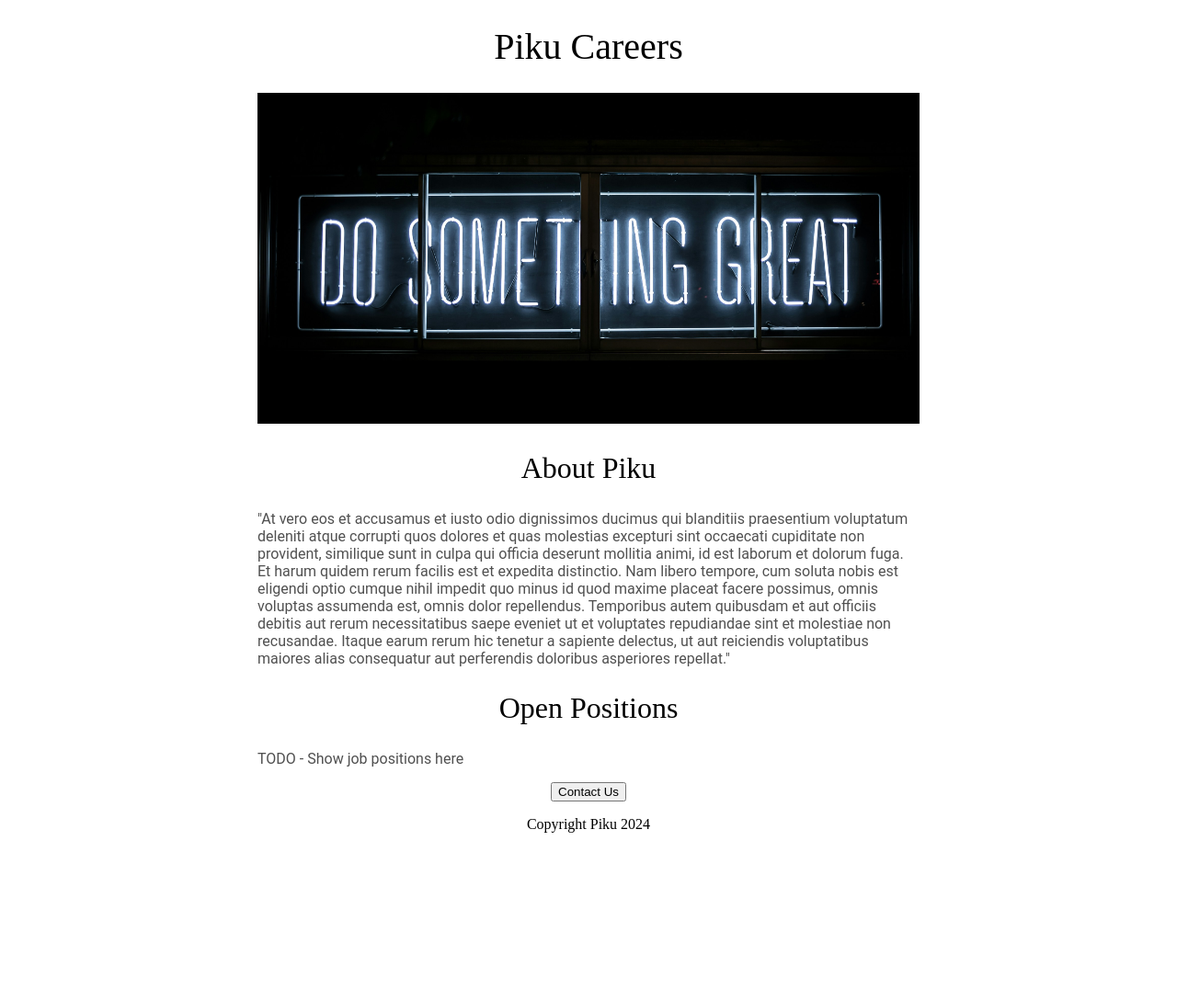
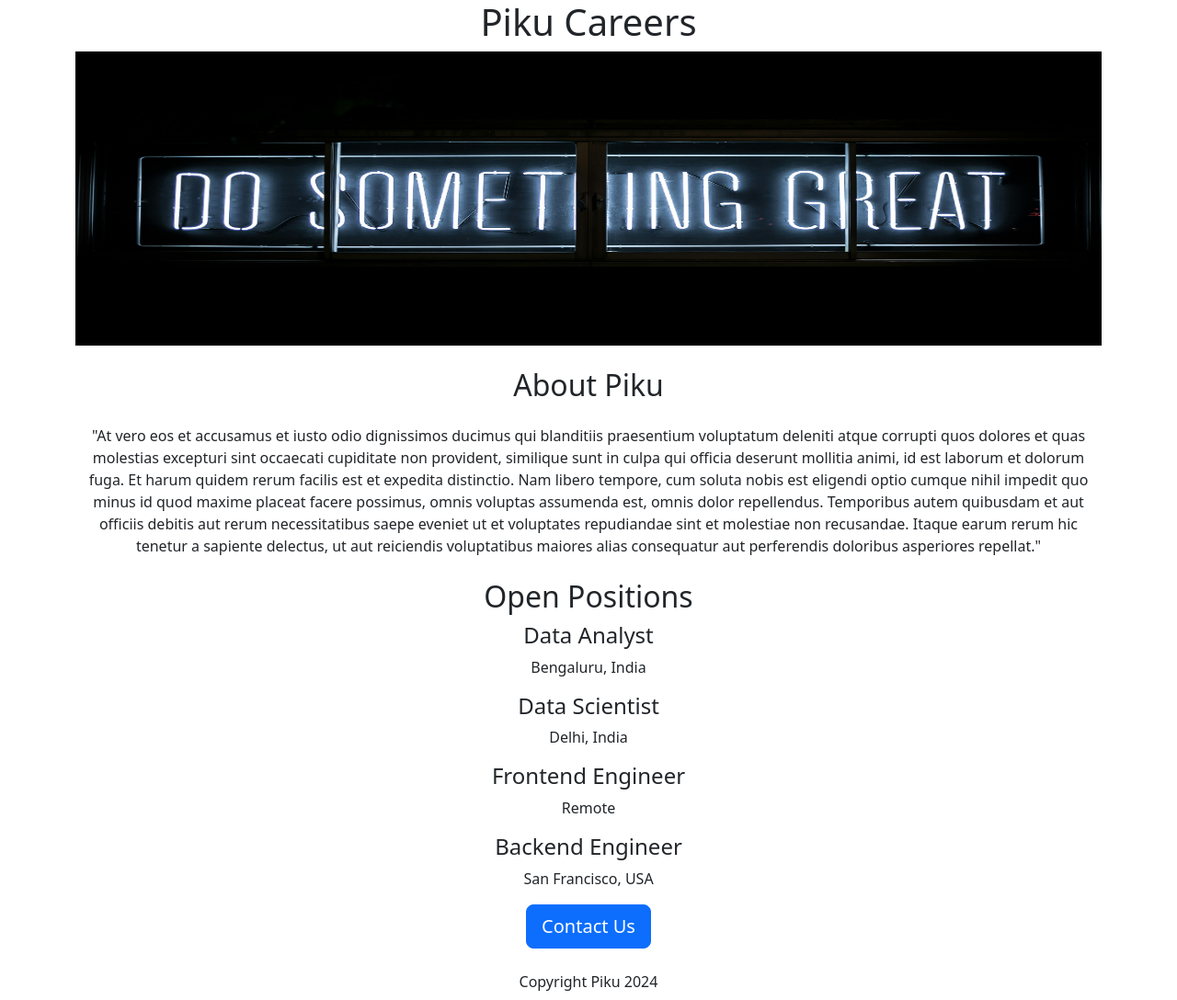
Before and after one commit to shivansh-mangla/career-website-v2, a Flask app: page / in a window 1280 px wide. Shown: the whole page at 92% size. Before the commit the page ends 922 px from the top, so only its background shows below. Run offline with Flask 3, Linux system fonts and the light colour scheme.

Commit message:
Added Bootstrap and basic template render

```diff
--- a/app.py
+++ b/app.py
@@ -1,10 +1,34 @@
-from flask import Flask , render_template , request
+from flask import Flask, render_template, request
 
 app = Flask(__name__)
 
+JOBS = [{
+    'id': 1,
+    'title': 'Data Analyst',
+    'location': 'Bengaluru, India',
+    'salary': 100
+}, {
+    'id': 2,
+    'title': 'Data Scientist',
+    'location': 'Delhi, India',
+    'saalary': 200
+}, {
+    'id': 3,
+    'title': 'Frontend Engineer',
+    'location': 'Remote',
+    'salary': 300
+}, {
+    'id': 4,
+    'title': 'Backend Engineer',
+    'location': 'San Francisco, USA',
+    'salary': 400
+}]
+
+
 @app.route("/")
 def hello_world():
-    return render_template('home.html')
+  return render_template('home.html', jobs=JOBS , company_name = 'Piku')
+
 
 if __name__ == "__main__":
-  app.run(host = '0.0.0.0', debug = True)
+  app.run(host='0.0.0.0', debug=True)
--- a/templates/home.html
+++ b/templates/home.html
@@ -2,57 +2,35 @@
 <html>
   <head>
     <title>Piku Careers</title>
-    <style>
-      h1{
-        color : rgb(50,50,50)
-        font-family : Roboto;
-        font-size : 40px;
-        font-weight : normal;
-        text-align : center;
-      }
+    <meta charset="utf-8">
+    <meta name="viewport" content="width=device-width, initial-scale=1">
+    <link href="https://cdn.jsdelivr.net/npm/bootstrap@5.3.3/dist/css/bootstrap.min.css" rel="stylesheet" integrity="sha384-QWTKZyjpPEjISv5WaRU9OFeRpok6YctnYmDr5pNlyT2bRjXh0JMhjY6hW+ALEwIH" crossorigin="anonymous">
 
-      #banner{
-        width : 100%;
-        height : 360px;
-        object-fit : cover;
-      }
-
-      h2{
-        color : rgb(100,100,100)
-        font-family : Roboto;
-        font-size : 32px;
-        font-weight : normal;
-        text-align : center;
-      }
-
-      .bodyText{
-        color : rgb(80,80,80);
-        font-family : Roboto;
-      }
-
-      #container{
-        max-width : 720px;
-        margin : 0 auto 0 auto;
-      }
-
-    </style>
   </head>
   <body>
-  <div id = "container">
-    <h1>Piku Careers</h1>
-    <img id = "banner" src="https://9ab2a8d3-45ad-4c7b-bab2-db1da437221c-00-2oa5ezan5rtrd.sisko.replit.dev/static/banner.jpg" width="420" height="320" alt="HTML Dog">
+  <div class = "container text-center">
+    <h1>{{company_name}} Careers</h1>
+    <img class="card-img-top" src="https://9ab2a8d3-45ad-4c7b-bab2-db1da437221c-00-2oa5ezan5rtrd.sisko.replit.dev/static/banner.jpg" width="420" height="320" alt="HTML Dog">
 
-    <h2>About Piku</h2>
+    <h2 class = "mt-4 mb-4">About Piku</h2>
 
-    <p class = "bodyText">
+    <p>
       "At vero eos et accusamus et iusto odio dignissimos ducimus qui blanditiis praesentium voluptatum deleniti atque corrupti quos dolores et quas molestias excepturi sint occaecati cupiditate non provident, similique sunt in culpa qui officia deserunt mollitia animi, id est laborum et dolorum fuga. Et harum quidem rerum facilis est et expedita distinctio. Nam libero tempore, cum soluta nobis est eligendi optio cumque nihil impedit quo minus id quod maxime placeat facere possimus, omnis voluptas assumenda est, omnis dolor repellendus. Temporibus autem quibusdam et aut officiis debitis aut rerum necessitatibus saepe eveniet ut et voluptates repudiandae sint et molestiae non recusandae. Itaque earum rerum hic tenetur a sapiente delectus, ut aut reiciendis voluptatibus maiores alias consequatur aut perferendis doloribus asperiores repellat."
     </p>
 
-    <h2>Open Positions</h2>
-    <p class = "bodyText"> TODO - Show job positions here</p>
-    <div style = "text-align : center;">
-      <button>Contact Us</button>
-      <p>Copyright Piku 2024</p>
+    <h2 class = "mt-4">Open Positions</h2>
+    <div>
+      {% for job in jobs %}
+        <div>
+          <h4>{{ job['title'] }}</h4>
+          <div></div>
+          <p>{{ job['location'] }}</p>
+        </div>
+      {% endfor %}
+    </div>
+    <div class = "text-center">
+      <button class="btn btn-primary btn-lg">Contact Us</button>
+      <p class = "mt-4 mb-2">Copyright Piku 2024</p>
     </div>
   </div>
   </body>
```
